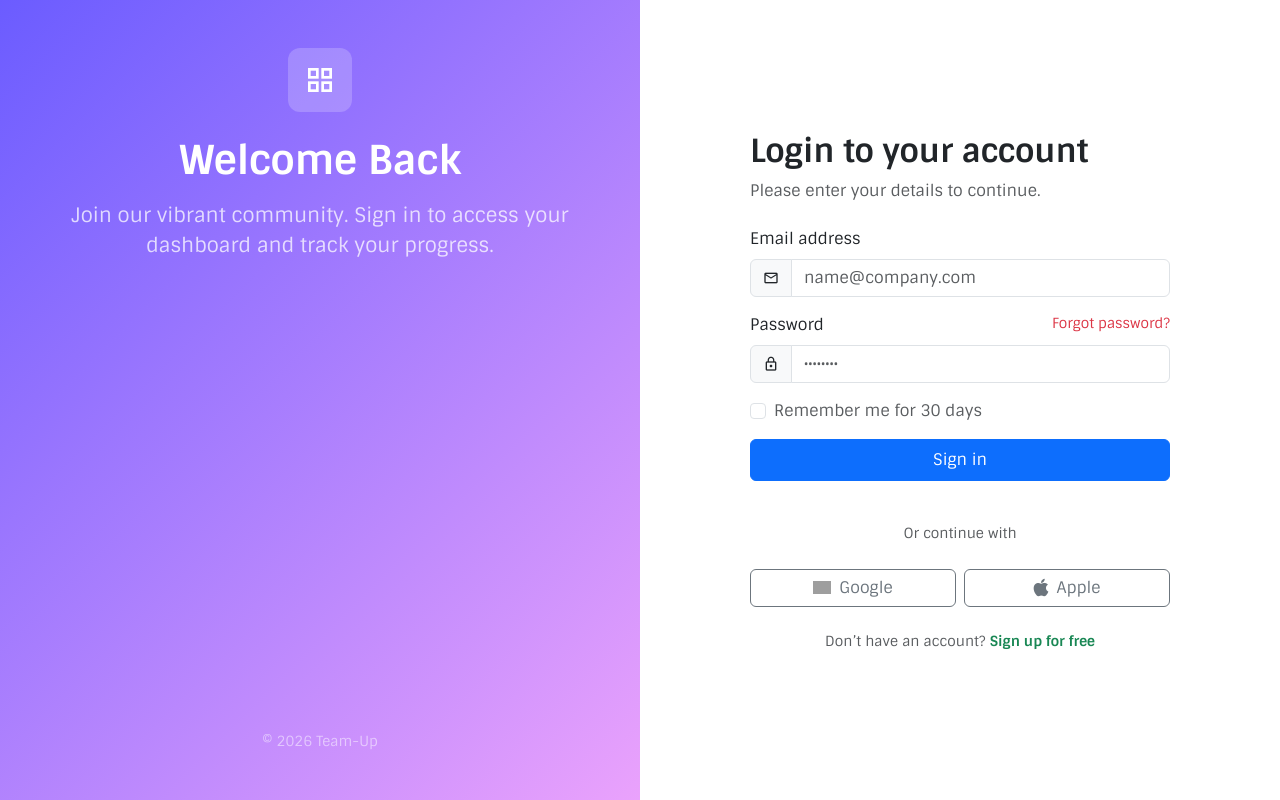
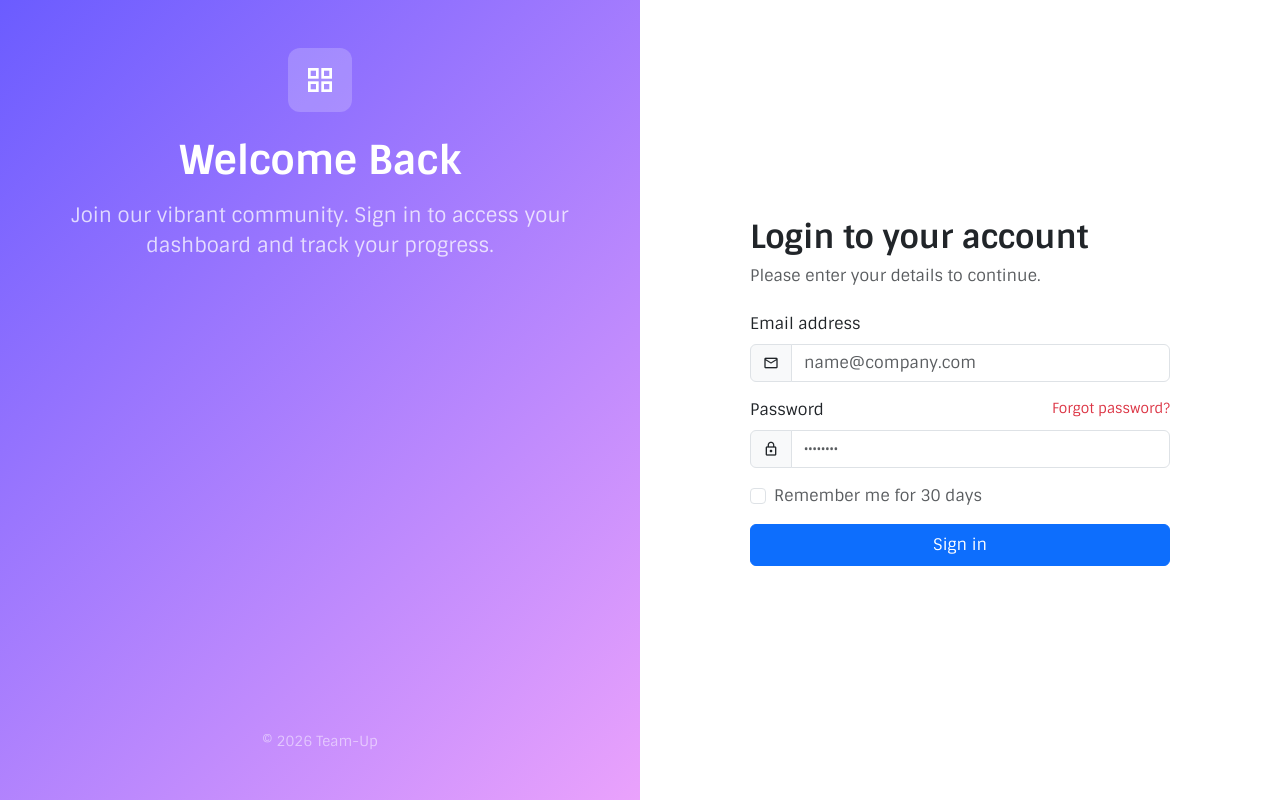
Before and after one commit to integrador-riwi/front-end, a website built with Vite: page pages/login.html in a window 1280 px wide. Built offline with nearby package versions, Linux system fonts and the light colour scheme; grey boxes are pictures that could not be loaded.

Commit message:
pull from feat/navbar branch

```diff
--- a/pages/login.html
+++ b/pages/login.html
@@ -81,30 +81,6 @@
 
         </form>
 
-        <div class="text-center my-4 text-muted">
-          <small>Or continue with</small>
-        </div>
-
-        <div class="row g-2 mb-4">
-          <div class="col-6">
-            <button class="btn btn-outline-secondary w-100 d-flex align-items-center justify-content-center">
-              <img src="https://www.svgrepo.com/show/475656/google-color.svg" alt="Google" width="18" class="me-2">
-              Google
-            </button>
-          </div>
-          <div class="col-6">
-            <button class="btn btn-outline-secondary w-100 d-flex align-items-center justify-content-center">
-              <i class="fa-brands fa-apple fs-5 me-2"></i>
-              Apple
-            </button>
-          </div>
-        </div>
-
-        <p class="text-center text-muted small">
-          Don’t have an account?
-          <a href="#" class="text-success fw-semibold text-decoration-none">Sign up for free</a>
-        </p>
-
       </div>
     </div>
 
```
